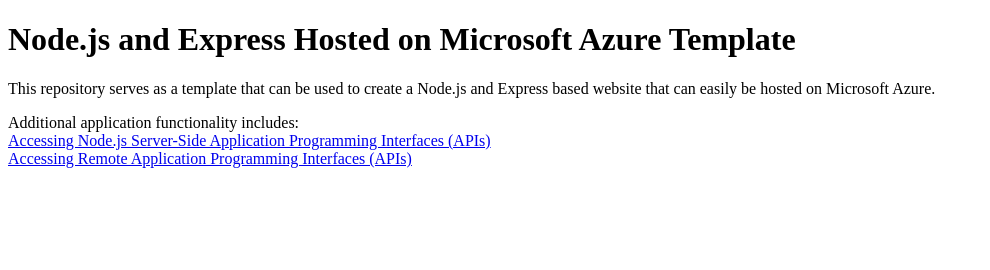
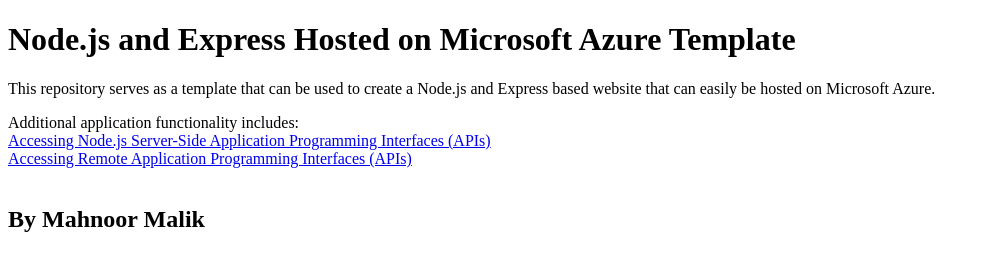
Before and after one commit to mmalik234/node-js-azure-test, a website: page static/index.html in a window 1280 px wide. Shown: the whole page, without its empty margins (0-990 px from the left). Drawn offline with Linux system fonts and the light colour scheme.

Commit message:
Update file

```diff
--- a/static/index.html
+++ b/static/index.html
@@ -10,6 +10,8 @@
 
 Additional application functionality includes:<br />
 <a href="fetching-from-server.html">Accessing Node.js Server-Side Application Programming Interfaces (APIs)</a><br />
-<a href="fetching-remote-dog-breeds.html">Accessing Remote Application Programming Interfaces (APIs)</a>
+<a href="fetching-remote-dog-breeds.html">Accessing Remote Application Programming Interfaces (APIs)</a><br /><br>
 </body>
 </html>
+
+<h2>By Mahnoor Malik</h2>
```
